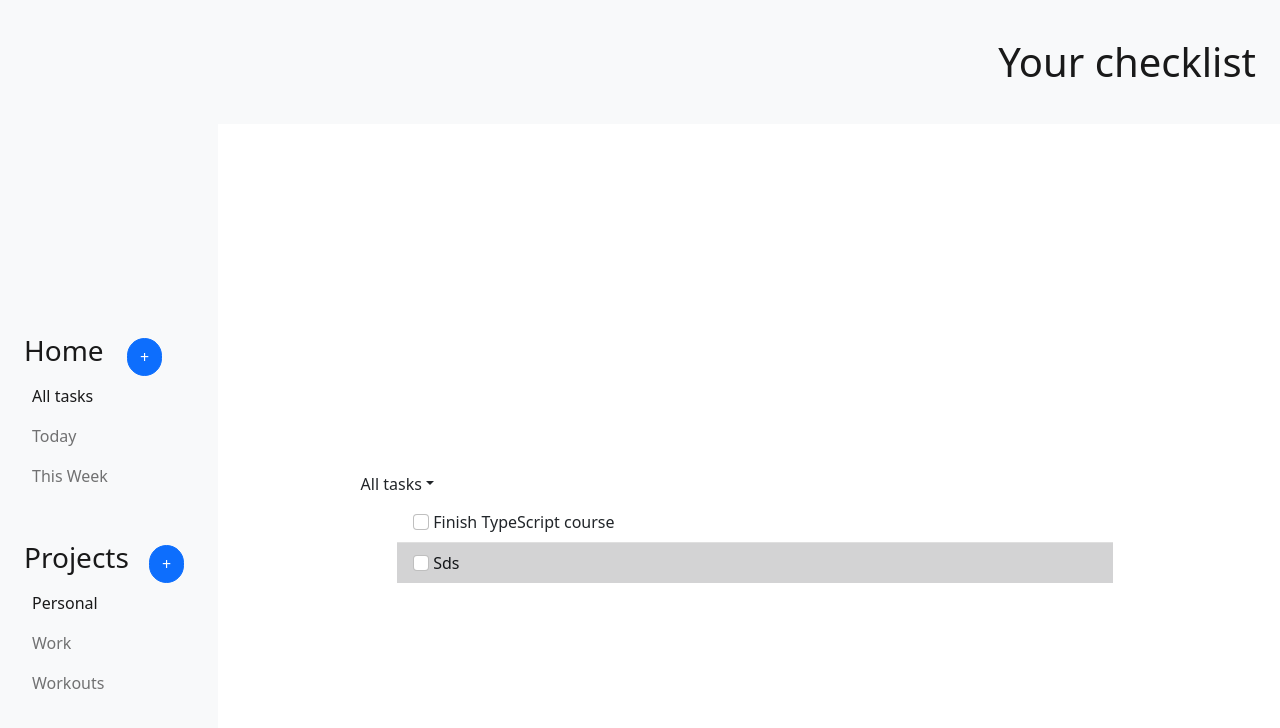
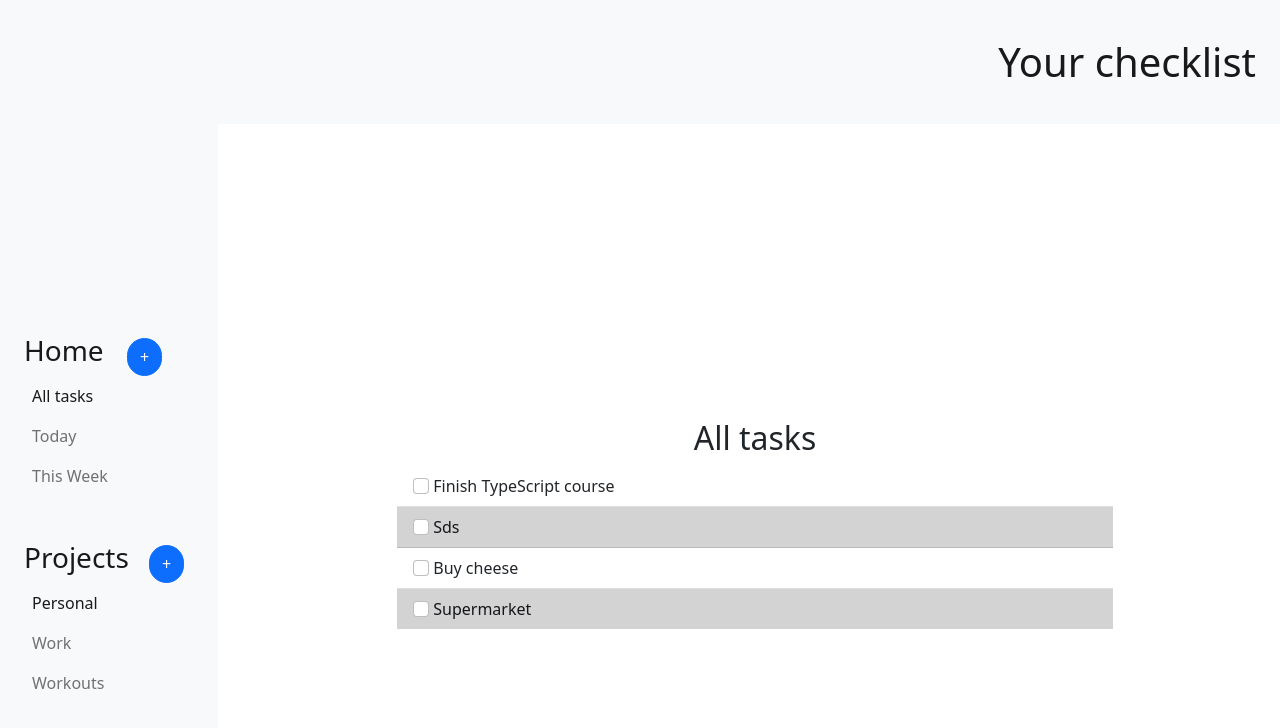
Before and after one commit to eyeri91/to-do-list, a website built with webpack: page dist/index.html in a window 1280 px wide. Built offline with nearby package versions, Linux system fonts and the light colour scheme.

Commit message:
Push tasks without specific project category into the allTasksProject

```diff
--- a/src/modules/controller.js
+++ b/src/modules/controller.js
@@ -24,10 +24,12 @@ export class Controller {
       (data) => this.#model.removeProject(data)
     );
 
-    this.#eventManager.subscribe(
-      "addTask",
-      (data) => this.#view.addTask(data),
-      (data) => this.#model.addTask(data)
+    this.#eventManager.subscribe("newTask", (data) => {
+      this.#model.addTask(data);
+    });
+
+    this.#eventManager.subscribe("newTaskAdded", (data) =>
+      this.#view.loadRelatedProjects(data)
     );
 
     this.#eventManager.subscribe(
@@ -48,7 +50,7 @@ export class Controller {
       taskContainer,
       (data) => this.#eventManager.publish("addProject", data),
       (data) => this.#eventManager.publish("removeProject", data),
-      (data) => this.#eventManager.publish("addTask", data),
+      (data) => this.#eventManager.publish("newTask", data),
       (data) => this.#eventManager.publish("removeTask", data),
       (data) => this.#eventManager.publish("selectTaskCategory", data)
     );
@@ -56,6 +58,7 @@ export class Controller {
 
   init() {
     this.#model = new Model(
+      (data) => this.#eventManager.publish("newTaskAdded", data),
       (data) => this.#eventManager.publish("returnAllTasks", data),
       (data) =>
         this.#eventManager.publish("releaseTasksForChosenCategory", data)
--- a/src/modules/model.js
+++ b/src/modules/model.js
@@ -2,22 +2,30 @@ import Task from "./task.js";
 import Project from "./project.js";
 // import { toSentenceCase } from "../utils/utils.js";
 
-const defaultTask = new Task("Finish TypeScript course", "No date", "Personal");
-const defaultTask2 = new Task("sds", "No date", "Personal");
+const defaultTask = new Task("Finish TypeScript course", "", "Personal");
+const defaultTask2 = new Task("sds", "", "Personal");
+const defaultTaks3 = new Task("Buy cheese", "", "");
+const defaultTaks4 = new Task("Supermarket", "", "");
 const personalProject = new Project("Personal");
+const allTasksProject = new Project("All tasks");
 personalProject.addTask(defaultTask);
 personalProject.addTask(defaultTask2);
+allTasksProject.addTask(defaultTaks3);
+allTasksProject.addTask(defaultTaks4);
 
 export class Model {
   #projects;
+  #publishNewTaskAddedEvent;
   #publishReturnAllTasksEvent;
   #publishReleaseTasksForChosenCategoryEvent;
   constructor(
+    publishNewTaskAddedEvent,
     publishReturnAllTasksEvent,
     publishReleaseTasksForChosenCategoryEvent
   ) {
     this.#projects = [];
-    this.#projects.push(personalProject);
+    this.#projects.push(personalProject, allTasksProject);
+    this.#publishNewTaskAddedEvent = publishNewTaskAddedEvent;
     this.#publishReturnAllTasksEvent = publishReturnAllTasksEvent;
     this.#publishReleaseTasksForChosenCategoryEvent =
       publishReleaseTasksForChosenCategoryEvent;
@@ -36,13 +44,21 @@ export class Model {
     );
   }
 
-  addTask(task) {
+  addTask(taskObject) {
+    const newTask = new Task(
+      taskObject.title,
+      taskObject.dueDate,
+      taskObject.projectCategory
+    );
+    console.log(newTask.projectCategory);
+    console.log(allTasksProject.title);
     for (const project of this.#projects) {
-      if (project.title === task.projectCategory) project.addTask(task);
+      if (project.title === newTask.projectCategory) project.addTask(newTask);
       else {
         alert("There is no project category found");
       }
     }
+    this.#publishNewTaskAddedEvent(this.#projects);
   }
 
   removeTask(task) {
--- a/src/modules/task.js
+++ b/src/modules/task.js
@@ -3,7 +3,7 @@ import { toSentenceCase } from "../utils/utils.js";
 // A class to create todo-tasks.
 
 export default class Task {
-  constructor(title, dueDate, projectCategory = "Personal") {
+  constructor(title, dueDate, projectCategory = "") {
     this.title = toSentenceCase(title);
     this.dueDate = dueDate;
     this.projectCategory = toSentenceCase(projectCategory);
--- a/src/modules/view.js
+++ b/src/modules/view.js
@@ -14,7 +14,7 @@ export class View {
   #taskContainer;
   #publishAddProjectEvent;
   #publishRemoveProjectEvent;
-  #publishAddTaskEvent;
+  #publishNewTaskEvent;
   #publishRemoveTaskEvent;
   #publishSelectTaskCategory;
   projectTitleList;
@@ -22,14 +22,15 @@ export class View {
     taskContainer,
     publishAddProjectEvent,
     publishRemoveProjectEvent,
-    publishAddTaskEvent,
+    publishNewTaskEvent,
     publishRemoveTaskEvent,
     publishSelectTaskCategory
   ) {
     this.#taskContainer = taskContainer;
+    this.projectTitleList = projectTitleList;
     this.#publishAddProjectEvent = publishAddProjectEvent;
     this.#publishRemoveProjectEvent = publishRemoveProjectEvent;
-    this.#publishAddTaskEvent = publishAddTaskEvent;
+    this.#publishNewTaskEvent = publishNewTaskEvent;
     this.#publishRemoveTaskEvent = publishRemoveTaskEvent;
     this.#publishSelectTaskCategory = publishSelectTaskCategory;
     this.projectTitleList;
@@ -41,7 +42,6 @@ export class View {
     addProjectButton
   ) {
     const isExpanded = navbarTogglerButton.getAttribute("aria-expanded");
-    console.log(isExpanded);
     if (isExpanded === "true") {
       addTaskButton.classList.remove("d-none");
       addProjectButton.classList.remove("d-none");
@@ -55,8 +55,15 @@ export class View {
 
   renderStartPage(allPreviousTasks) {
     if (!allPreviousTasks) this.renderEmptyListPage();
-    this.#createDropDownMenu(projectTitleList);
-    this.#makeListGroupContainer(allPreviousTasks);
+    const listHeader = createElement("h2", "All tasks");
+    listHeader.id = "list-header";
+    this.#taskContainer.append(listHeader);
+    const listGroupContainer = createElement("div");
+    listGroupContainer.id = "list-group-container";
+    listGroupContainer.classList.add("list-group", "list-group-flush", "w-75");
+    this.#taskContainer.append(listGroupContainer);
+    this.loadRelatedProjects(allPreviousTasks);
+
     // allPreviousTasks itself is an array containing eacy project array
     // To access each project use [] index
     // To access task of each project, use [][] index
@@ -72,6 +79,13 @@ export class View {
         addProjectButton
       );
     });
+
+    const saveTaskButton = document.getElementById("save-task-button");
+    saveTaskButton.addEventListener("click", () => {
+      const newTask = this.addTask();
+      this.#publishNewTaskEvent(newTask);
+      location.replace();
+    });
   }
 
   loadTasksForChosenCategory() {
@@ -82,66 +96,14 @@ export class View {
     // 3.
   }
 
-  #createDropDownMenu(projectTitleList) {
-    this.projectTitleList = projectTitleList;
-    // Dropdown menu container
-    const dropdownContainer = createElement("div");
-    dropdownContainer.classList.add("btn-group", "align-self-start", "w-25");
-    this.#taskContainer.append(dropdownContainer);
-    // Dropdown button
-    const dropdownButton = createElement("button", "All tasks");
-    dropdownContainer.append(dropdownButton);
-    dropdownButton.type = "button";
-    dropdownButton.classList.add(
-      "btn",
-      "bthn-md",
-      "dropdown-toggle",
-      "border-0"
-    );
-    dropdownButton.setAttribute("aria-expanded", false);
-    dropdownButton.setAttribute("data-bs-toggle", "dropdown");
-    const dropdownMenuList = createElement("ul");
-    dropdownContainer.append(dropdownMenuList);
-    dropdownMenuList.classList.add("dropdown-menu");
-
-    // Dropdown menu list
-    this.#MakeDropdownListItemsAndAppend(homeTaskMenuList, dropdownMenuList);
-    this.#MakeDropdownListItemsAndAppend(
-      this.projectTitleList,
-      dropdownMenuList
-    );
-  }
-
-  #MakeDropdownListItemsAndAppend(list, parentElement) {
-    for (const item of list) {
-      const li = createElement("li");
-      if (list === projectTitleList) {
-        li.classList.add(item.toLowerCase());
-      }
-      const a = createElement("a", item);
-      a.classList.add("dropdown-item");
-      a.setAttribute("href", "#");
-      li.append(a);
-      parentElement.append(li);
-    }
-    if (list === homeTaskMenuList) {
-      const li = createElement("li");
-      const hr = createElement("hr");
-      hr.classList.add("dropdown-divider");
-      li.append(hr);
-      parentElement.append(li);
-    }
-  }
-
-  #makeListGroupContainer(arrayOfProjects) {
-    // Make list Group
-    const listGroupContainer = createElement("div");
-    listGroupContainer.classList.add("list-group", "list-group-flush", "w-75");
-    this.#taskContainer.append(listGroupContainer);
-
-    const numberOfProjects = arrayOfProjects.length;
+  loadRelatedProjects(projects) {
+    // This needs to be refactored or fixed for loading all tasks in start page and loading certain projects"
+    const listGroupContainer = document.getElementById("list-group-container");
+    if (listGroupContainer.hasChildNodes())
+      listGroupContainer.replaceChildren();
+    const numberOfProjects = projects.length;
     for (let i = 0; i < numberOfProjects; i++) {
-      const arrayOfTasksFromProject = arrayOfProjects[i];
+      const arrayOfTasksFromProject = projects[i];
       for (const task of arrayOfTasksFromProject) {
         const indexOfTask = arrayOfTasksFromProject.indexOf(task);
         // Need a method to change the color of list depending on listnumber
@@ -192,9 +154,19 @@ export class View {
   }
 
   addTask() {
-    const saveTaskButton = document.getElementById("save-task-button");
-    saveTaskButton.addEventListener("click", () => {});
-    this.#publishAddTaskEvent(newTask);
+    const chosenProjectName = document.getElementById("project-for-new-task");
+    const newTaskTitle = document.getElementById("new-task-title");
+    const newTaskDue = document.getElementById("task-due");
+    const isNewTaskImportant = document.getElementById("task-priority-status");
+
+    const taskObject = {
+      title: newTaskTitle.value,
+      dueDate: newTaskDue.value,
+      projectCategory: chosenProjectName.value,
+      isImportant: isNewTaskImportant.checked,
+    };
+
+    return taskObject;
   }
 
   removeTask() {
@@ -223,3 +195,54 @@ export class View {
   // When screen is less than medium and the burger icon is collpased,
   // Then add those 2 buttons for Home and Projects
 }
+
+// #createDropDownMenu(projectTitleList) {
+//   this.projectTitleList = projectTitleList;
+//   // Dropdown menu container
+//   const dropdownContainer = createElement("div");
+//   dropdownContainer.classList.add("btn-group", "align-self-start", "w-25");
+//   this.#taskContainer.append(dropdownContainer);
+//   // Dropdown button
+//   const dropdownButton = createElement("button", "All tasks");
+//   dropdownContainer.append(dropdownButton);
+//   dropdownButton.type = "button";
+//   dropdownButton.classList.add(
+//     "btn",
+//     "bthn-md",
+//     "dropdown-toggle",
+//     "border-0"
+//   );
+//   dropdownButton.setAttribute("aria-expanded", false);
+//   dropdownButton.setAttribute("data-bs-toggle", "dropdown");
+//   const dropdownMenuList = createElement("ul");
+//   dropdownContainer.append(dropdownMenuList);
+//   dropdownMenuList.classList.add("dropdown-menu");
+
+//   // Dropdown menu list
+//   this.#MakeDropdownListItemsAndAppend(homeTaskMenuList, dropdownMenuList);
+//   this.#MakeDropdownListItemsAndAppend(
+//     this.projectTitleList,
+//     dropdownMenuList
+//   );
+// }
+
+// #MakeDropdownListItemsAndAppend(list, parentElement) {
+//   for (const item of list) {
+//     const li = createElement("li");
+//     if (list === projectTitleList) {
+//       li.classList.add(item.toLowerCase());
+//     }
+//     const a = createElement("a", item);
+//     a.classList.add("dropdown-item");
+//     a.setAttribute("href", "#");
+//     li.append(a);
+//     parentElement.append(li);
+//   }
+//   if (list === homeTaskMenuList) {
+//     const li = createElement("li");
+//     const hr = createElement("hr");
+//     hr.classList.add("dropdown-divider");
+//     li.append(hr);
+//     parentElement.append(li);
+//   }
+// }
--- a/src/utils/utils.js
+++ b/src/utils/utils.js
@@ -1,4 +1,5 @@
 export function toSentenceCase(string) {
+  if (!string) return;
   return string[0].toUpperCase() + string.slice(1);
 }
 
```
Also changed, not shown: dist/index.html.
